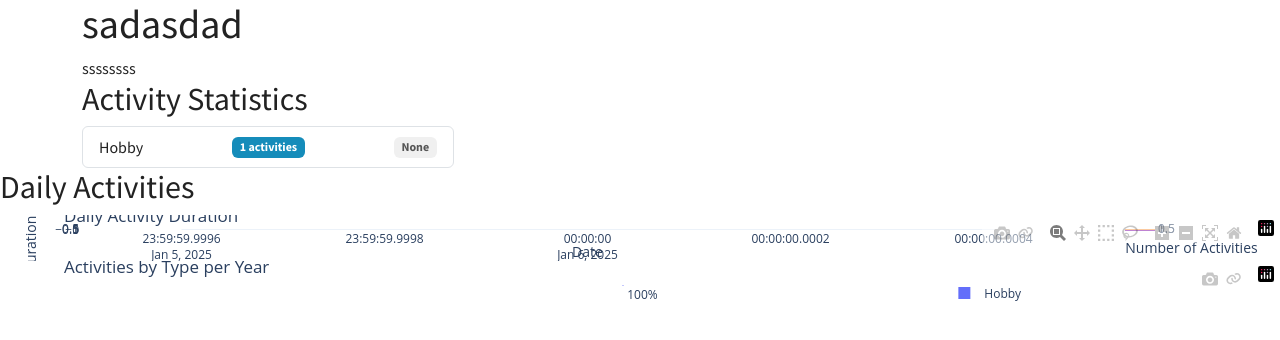
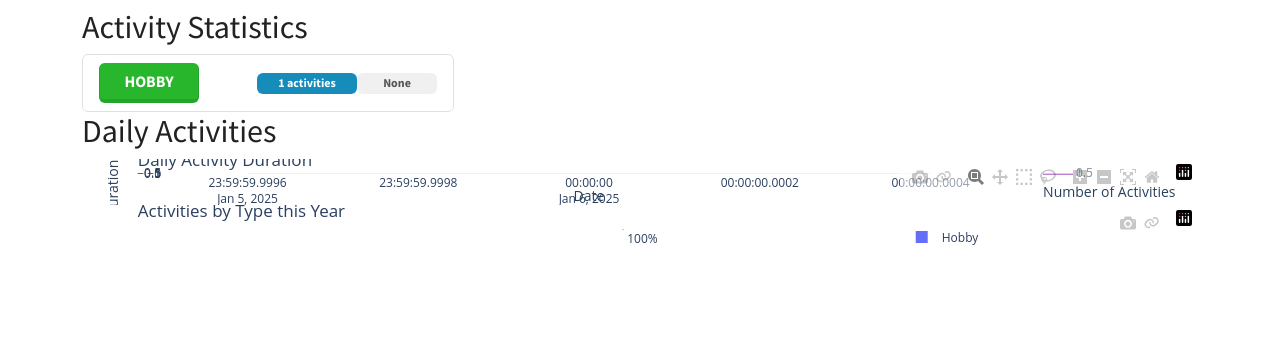
Before and after one commit to Wymagin/Activity_tracker, a Django app: page /dashboard/ in a window 1280 px wide. Shown: the part 60-400 px from the top of the page. Run offline with Django 5.2, Linux system fonts and the light colour scheme; the visitor is signed in with stand-in values (Sample User, id 1); data comes from the database, SQL or seed files in the repository; some libraries are stand-ins or nearby versions.

Commit message:
day/week/month dashboards update

```diff
--- a/activity_tracker/templates/activity_tracker/dashboard.html
+++ b/activity_tracker/templates/activity_tracker/dashboard.html
@@ -20,32 +20,27 @@
 </div>
 {% endif %}
 <div class="container dashboard">
-  <h1>sadasdad</h1>
+  <h1>          </h1>
 
 
 
 
     <div class="col-md-4">
-ssssssss
       <h2>Activity Statistics</h2>
       <ul class="list-group">
         {% for tag_stat in tag_stats %}
-        <li
-          class="list-group-item d-flex justify-content-between align-items-center"
-        >
-          {{ tag_stat.activity_type }}
-          <span class="badge bg-primary">
+        <li class="list-group-item d-flex justify-content-between align-items-center">
+          <span class="flex-grow-1"><button type="button" class="btn btn-success"style="min-width: 100px;">{{ tag_stat.activity_type }} </button></span>
+          <span class="badge bg-primary d-flex justify-content-center align-items-center" style="min-width: 100px;">
             {{ tag_stat.activity_count }} activities
           </span>
-          <span class="badge bg-secondary">
+          <span class="badge bg-secondary"style="min-width: 80px;">
             {{ tag_stat.total_duration }}
           </span>
         </li>
         {% endfor %}
       </ul>
     </div>
-  </div>
-
     <div class="row">
       <div class="col-12">
         <h2>Daily Activities</h2>
@@ -59,5 +54,9 @@ ssssssss
       </div>
     </div>
   </div>
+  </div>
+
+
+
 
 {% endblock %}
--- a/activity_tracker/utils.py
+++ b/activity_tracker/utils.py
@@ -101,7 +101,7 @@ def create_activities_by_type_chart(user,period):
     fig = px.pie(df,
                 values='activity_count',
                 names='activity_type',
-                title=f'Activities by Type per {period.title()}',
+                title=f'Activities by Type this {period.title()}',
                 labels={'activity_type': 'Activity Type', 'activity_count': 'Number of Activities'},)
     chart_div = opy.plot(fig, output_type='div', include_plotlyjs=True)
     return chart_div
--- a/activity_tracker/views.py
+++ b/activity_tracker/views.py
@@ -70,6 +70,7 @@ def dashboard_view(request):
     # Get yearly activities
     period = request.GET.get('period', 'year')
     today = timezone.now().date()
+    this_year = timezone.now().date().replace(month=1, day=1)
     today_activities = Activity.objects.filter(
         user=request.user,
         start_time__date=today
@@ -79,20 +80,20 @@ def dashboard_view(request):
     if not today_activities.exists():
         Activity.objects.create(
             user=request.user,
-            name = 'Hello',
+            name='Hello',
             activity_type='Hobby',
             start_time=timezone.now(),
-            description = "Thank you for visiting our site today"
+            description="Thank you for visiting our site today"
         )
         today_activities = Activity.objects.filter(
             user=request.user,
             start_time__date=today
         ).order_by('-start_time')
 
-    # Tag-based statistics
+    # Tag-based statistics for the whole year
     tag_stats = Activity.objects.filter(
         user=request.user,
-        start_time__date=today
+        start_time__date__gte=this_year
     ).values('activity_type') \
      .annotate(
          total_duration=Sum('duration'),
@@ -147,14 +148,15 @@ def dashboard_day_view(request):
 @login_required
 def dashboard_week_view(request):
     today = timezone.now().date()
+    this_week = today - timezone.timedelta(days=today.weekday())
     today_activities = Activity.objects.filter(
         user=request.user,
-        start_time__date=today
+        start_time__date__gte=this_week
     ).order_by('-start_time')
 
     tag_stats = Activity.objects.filter(
         user=request.user,
-        start_time__date=today
+        start_time__date__gte=this_week
     ).values('activity_type') \
      .annotate(
          total_duration=Sum('duration'),
@@ -174,15 +176,16 @@ def dashboard_week_view(request):
 
 @login_required
 def dashboard_month_view(request):
+    this_month = timezone.now().replace(day=1).date()
     today = timezone.now().date()
     today_activities = Activity.objects.filter(
         user=request.user,
-        start_time__date=today
+        start_time__date__gte=this_month
     ).order_by('-start_time')
 
     tag_stats = Activity.objects.filter(
         user=request.user,
-        start_time__date=today
+        start_time__date__gte=this_month
     ).values('activity_type') \
      .annotate(
          total_duration=Sum('duration'),
```
Also changed, not shown: activity_tracker/templates/activity_tracker/dashboard_day.html (+10 -8 lines), activity_tracker/templates/activity_tracker/dashboard_month.html (+10 -8 lines), activity_tracker/templates/activity_tracker/dashboard_week.html (+10 -8 lines). Lines whose indentation alone changed are shown as unchanged.
